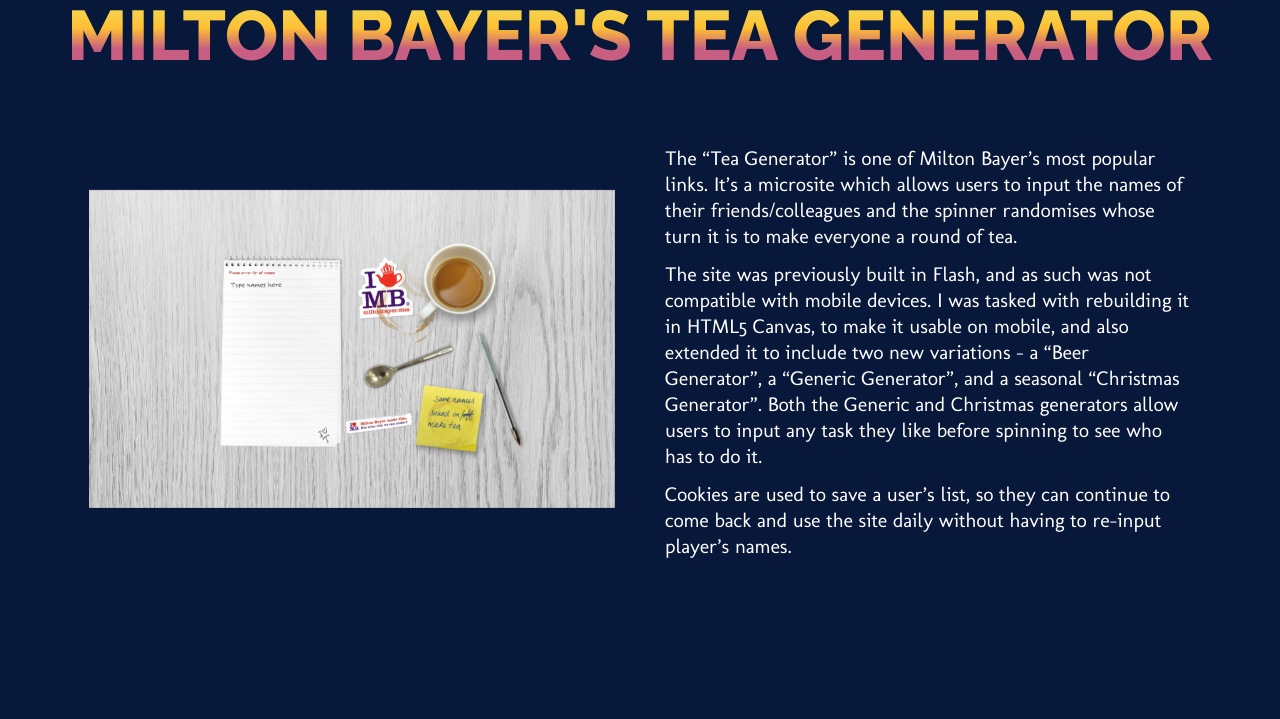
After one commit to nataliedeweerd/ndw.one, a PHP site: page /tea in a window 1280 px wide. The commit adds this page. Shown: the top 719 px of the page. Run offline with PHP 8.4, Linux system fonts and the light colour scheme; some libraries are stand-ins or nearby versions.

Commit message:
Work on portfolio

```diff
--- a/css/style.css
+++ b/css/style.css
@@ -123,13 +123,10 @@ textarea {
 	outline: none;
 }
 
-.grid__item--1-3 {
-	width: calc(33.333333% - 50px);
-}
+.grid__item--1-3 {width: calc(33.333333% - 50px);}
+.grid__item--2-3 {width: calc(66.666666% - 50px);}
 
-.grid__item--2-3 {
-	width: calc(66.666666% - 50px);
-}
+.grid__item--1-2 {width: calc(50% - 50px);}
 
 .grid img {
 	width: 100%;
--- /dev/null
+++ b/inc/footer.php
@@ -0,0 +1,17 @@
+        <script
+          src="https://code.jquery.com/jquery-3.2.1.min.js"
+          integrity="sha256-hwg4gsxgFZhOsEEamdOYGBf13FyQuiTwlAQgxVSNgt4="
+          crossorigin="anonymous"></script>
+
+		<script src="js/anime.min.js"></script>
+        <script src="js/rellax.min.js"></script>
+		<script src="js/site.js"></script>
+		<script>
+		(function() {
+			[].slice.call(document.querySelectorAll('.grid--effect > .grid__item')).forEach(function(stackEl) {
+				new FolioFx(stackEl);
+			});
+		})();
+		</script>
+	</body>
+</html>
--- /dev/null
+++ b/inc/header.php
@@ -0,0 +1,38 @@
+<!DOCTYPE html>
+<html lang="en" class="no-js">
+	<head>
+		<meta charset="UTF-8" />
+		<meta name="viewport" content="width=device-width, initial-scale=1">
+
+        <?php
+            echo("<title>$title</title>");
+            echo("<meta name='description' content='$meta'>");
+        ?>
+
+        <link rel="apple-touch-icon" sizes="57x57" href="/img/favicon/apple-icon-57x57.png">
+        <link rel="apple-touch-icon" sizes="60x60" href="/img/favicon/apple-icon-60x60.png">
+        <link rel="apple-touch-icon" sizes="72x72" href="/img/favicon/apple-icon-72x72.png">
+        <link rel="apple-touch-icon" sizes="76x76" href="/img/favicon/apple-icon-76x76.png">
+        <link rel="apple-touch-icon" sizes="114x114" href="/img/favicon/apple-icon-114x114.png">
+        <link rel="apple-touch-icon" sizes="120x120" href="/img/favicon/apple-icon-120x120.png">
+        <link rel="apple-touch-icon" sizes="144x144" href="/img/favicon/apple-icon-144x144.png">
+        <link rel="apple-touch-icon" sizes="152x152" href="/img/favicon/apple-icon-152x152.png">
+        <link rel="apple-touch-icon" sizes="180x180" href="/img/favicon/apple-icon-180x180.png">
+        <link rel="icon" type="image/png" sizes="192x192"  href="/img/favicon/android-icon-192x192.png">
+        <link rel="icon" type="image/png" sizes="32x32" href="/img/favicon/favicon-32x32.png">
+        <link rel="icon" type="image/png" sizes="96x96" href="/img/favicon/favicon-96x96.png">
+        <link rel="icon" type="image/png" sizes="16x16" href="/img/favicon/favicon-16x16.png">
+        <link rel="manifest" href="/img/favicon/manifest.json">
+        <meta name="msapplication-TileColor" content="#ffffff">
+        <meta name="msapplication-TileImage" content="/img/favicon/ms-icon-144x144.png">
+        <meta name="theme-color" content="#ffffff">
+
+        <link href="https://fonts.googleapis.com/css?family=Molengo|Raleway:400,800" rel="stylesheet">
+        <link rel="stylesheet" type="text/css" href="css/reset.css" />
+        <link rel="stylesheet" type="text/css" href="css/font-awesome.min.css" />
+		<link rel="stylesheet" type="text/css" href="css/style.css" />
+
+		<script>document.documentElement.className = 'js';</script>
+	</head>
+
+	<body>
--- a/js/site.js
+++ b/js/site.js
@@ -35,7 +35,7 @@ jQuery(function($) {
         if(!errors){
             $.ajax({
                 type: 'POST',
-                url: 'form_submit.php',
+                url: '../inc/form_submit.php',
                 data: $('form').serialize(),
                 success: function () {
                     $('.contact__form').fadeOut(400).delay(3000).fadeIn(400);
--- /dev/null
+++ b/tea.php
@@ -0,0 +1,27 @@
+<?php
+	$title = "NdW - Milton Bayer's Tea Generator";
+	$meta = "Milton Bayer's rebuilt Tea Generator";
+	include('inc/header.php');
+?>
+
+<section class="colour individual_portfolio">
+    <h1>Milton Bayer's Tea Generator</h1>
+
+    <div class="grid">
+        <div class="grid__item grid__item--1-2">
+            <p><img src="img/full/tea_gen--before.jpg" /></p>
+        </div>
+
+        <div class="grid__item grid__item--1-2">
+            <p>The “Tea Generator” is one of Milton Bayer’s most popular links. It’s a microsite which allows users to input the names of their friends/colleagues and the spinner randomises whose turn it is to make everyone a round of tea.</p>
+            <p>The site was previously built in Flash, and as such was not compatible with mobile devices. I was tasked with rebuilding it in HTML5 Canvas, to make it usable on mobile, and also extended it to include two new variations - a “Beer Generator”, a “Generic Generator”, and a seasonal “Christmas Generator”. Both the Generic and Christmas generators allow users to input any task they like before spinning to see who has to do it. </p>
+            <p>Cookies are used to save a user’s list, so they can continue to come back and use the site daily without having to re-input player’s names.</p>
+
+        </div>
+
+    </div>
+</section>
+
+<?php
+    include('inc/footer.php');
+?>
```
Also changed, not shown: index.php (+11 -54 lines), .htaccess (added).
